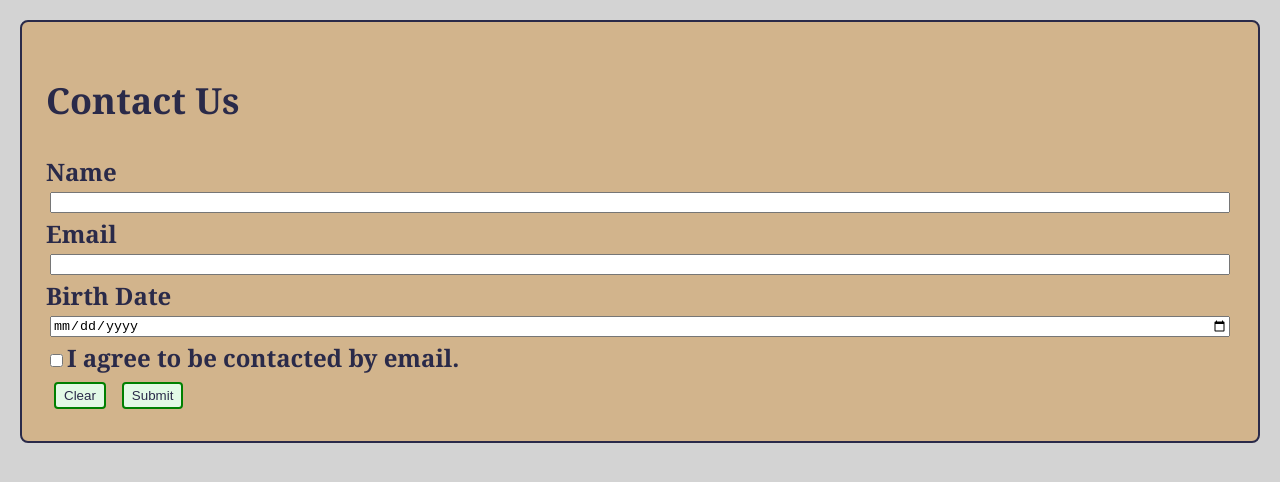
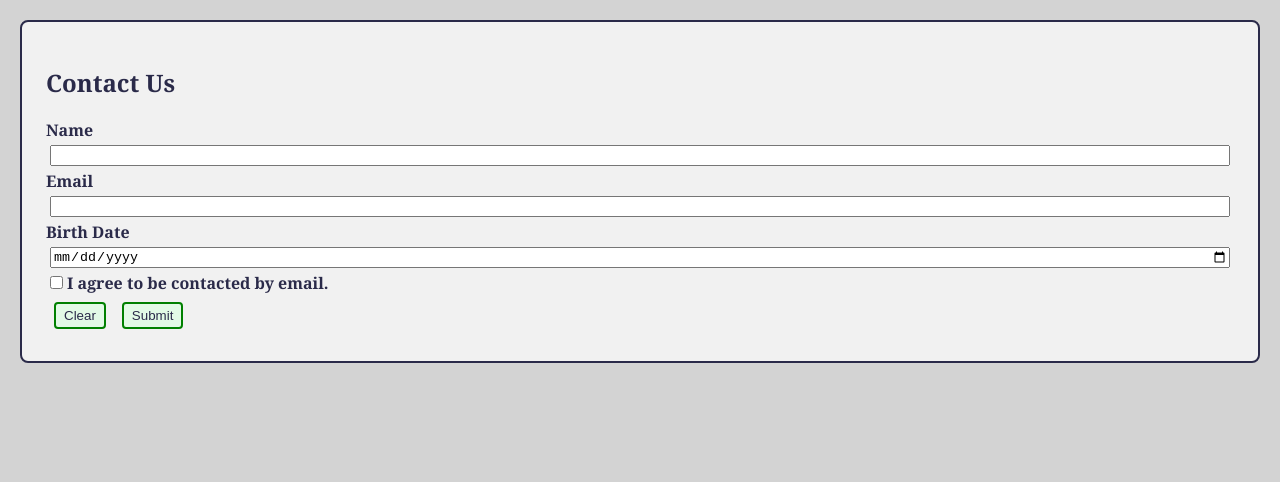
Before and after one commit to brentknudsenstud/newParticipantIntakeForm, a React (Create React App) app: page / in a window 1280 px wide. Shown: the top 482 px of the page. Built offline with nearby package versions, Linux system fonts and the light colour scheme.

Commit message:
css on form font size and background color

```diff
--- a/src/App.css
+++ b/src/App.css
@@ -4,7 +4,7 @@
 
 body {
   font-family:Cambria, Cochin, Georgia, Times, 'Times New Roman', serif;
-  font-size: 24px;
+  font-size: 16px;
   font-weight: bold;
   margin: 20px;
   background-color: lightgray;
@@ -16,7 +16,7 @@ form {
   border-radius: 8px;
   display: flex;
   flex-direction: column;
-  background-color: tan;
+  background-color: #f1f1f1;
   padding: 24px;
 }
 
```
